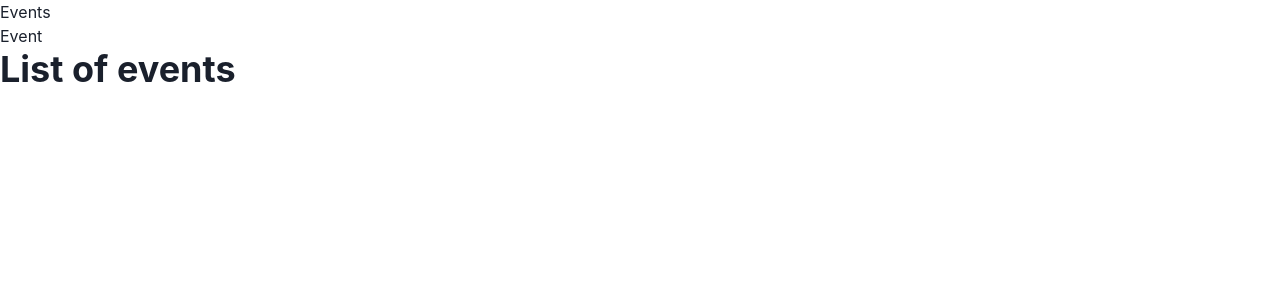
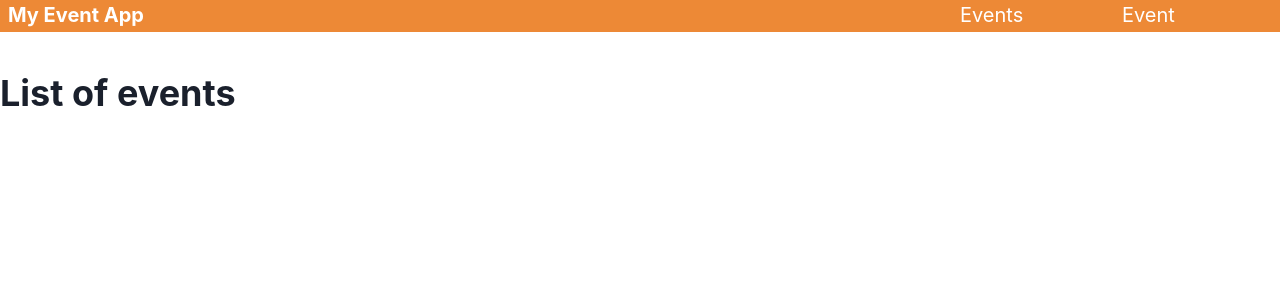
Before and after one commit to JenskeM/Final-Assignment, a React (Vite) app: page / in a window 1280 px wide. Shown: the top 300 px of the page. Built offline with nearby package versions, Linux system fonts and the light colour scheme.

Commit message:
Update Navigation.jsx

```diff
--- a/src/components/Navigation.jsx
+++ b/src/components/Navigation.jsx
@@ -1,17 +1,27 @@
-import React from 'react';
-import { Link } from 'react-router-dom';
+import React from "react";
+import { Link } from "react-router-dom";
+import { Grid, GridItem, Text } from "@chakra-ui/react";
 
 export const Navigation = () => {
   return (
-    <nav>
-      <ul>
-        <li>
+    <Grid
+      bg="orange.400"
+      templateColumns="repeat(8, 1fr)"
+      templateRows={1}
+      marginBottom={10}
+      height={8}
+      fontSize="xl"
+      color="white"
+    >
+      <GridItem colSpan={6} fontWeight={"bold"} paddingLeft={2}>
+        <Text> My Event App</Text>
+      </GridItem>
+      <GridItem colSpan={2}>
+        <Grid templateColumns={"1fr 1fr"} templateRows={1} gap={1}>
           <Link to="/">Events</Link>
-        </li>
-        <li>
           <Link to="/event/1">Event</Link>
-        </li>
-      </ul>
-    </nav>
+        </Grid>
+      </GridItem>
+    </Grid>
   );
 };
```
